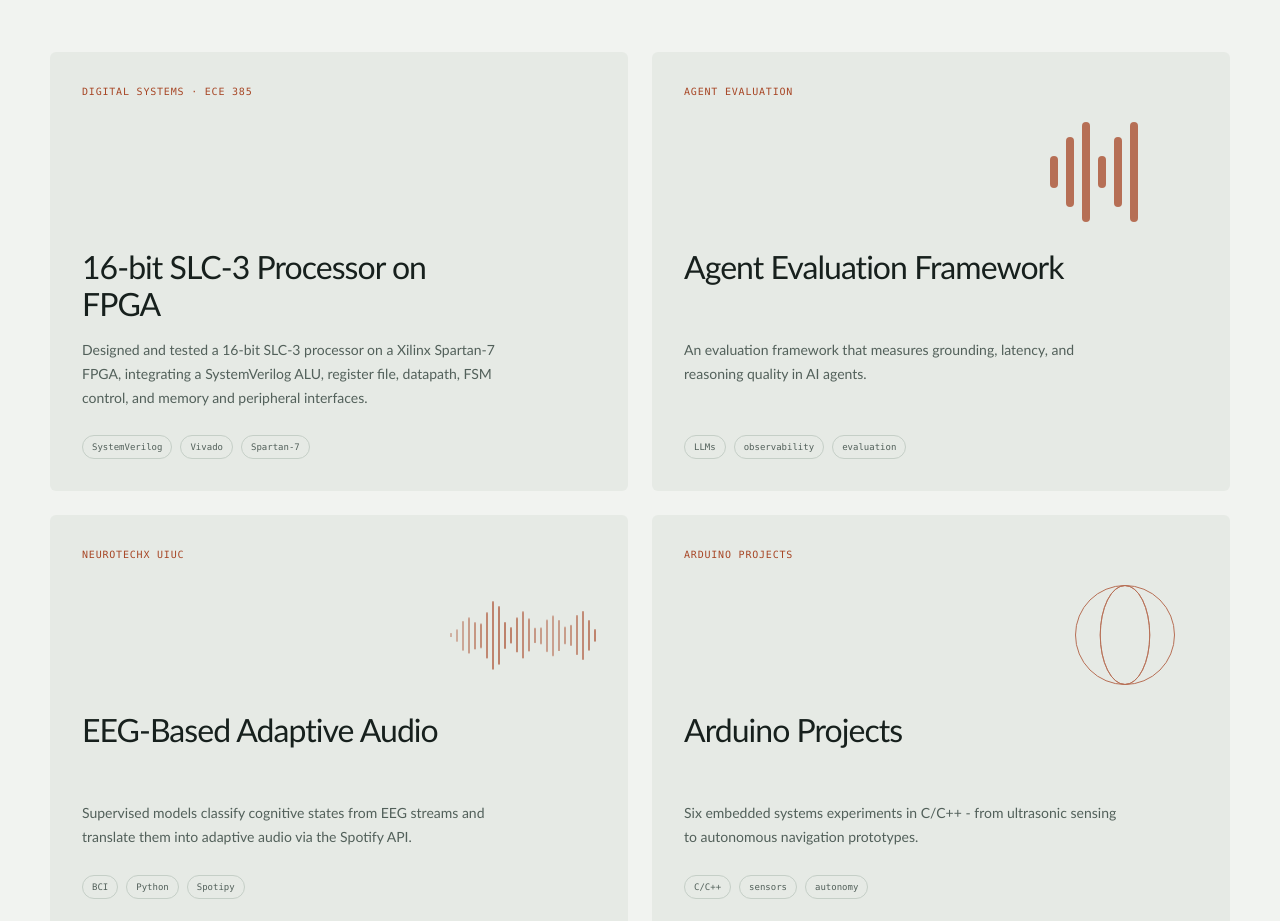
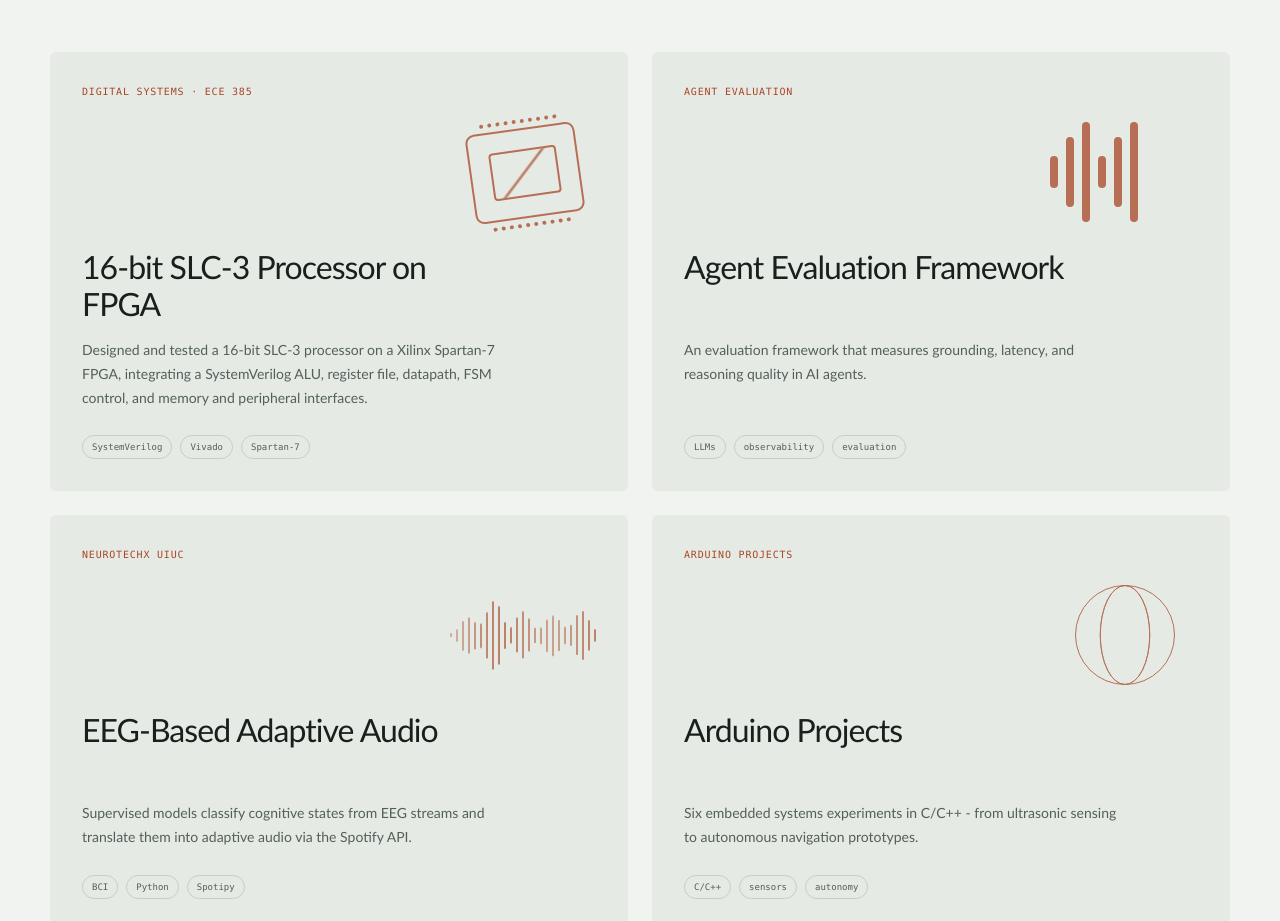
Before and after one commit to kiankarbassian/astro-blog-starter-template, an Astro site: page / in a window 1280 px wide. Shown: the part 4548-5469 px from the top of the page. Built offline with nearby package versions, Linux system fonts and the light colour scheme; Astro itself is replaced by a stand-in of ours.

Commit message:
Style FPGA processor chip illustration

```diff
--- a/src/styles/global.css
+++ b/src/styles/global.css
@@ -526,6 +526,30 @@ section{
   height:20px;
   border:1px solid var(--accent)
 }
+.glyph-chip{
+  top:76px;
+  right:48px;
+  width:110px;
+  height:90px;
+  border:2px solid var(--accent);
+  border-radius:9px;
+  transform:rotate(-8deg)
+}
+.glyph-chip::before{
+  content:'';
+  position:absolute;
+  inset:19px;
+  border:2px solid var(--accent);
+  border-radius:4px;
+  background:linear-gradient(135deg,transparent 46%,var(--accent) 49%,transparent 52%)
+}
+.glyph-chip::after{
+  content:'';
+  position:absolute;
+  inset:-11px 14px;
+  border-top:4px dotted var(--accent);
+  border-bottom:4px dotted var(--accent)
+}
 .toolkit-grid{
   display:grid;
   grid-template-columns:1fr 1fr;
```
